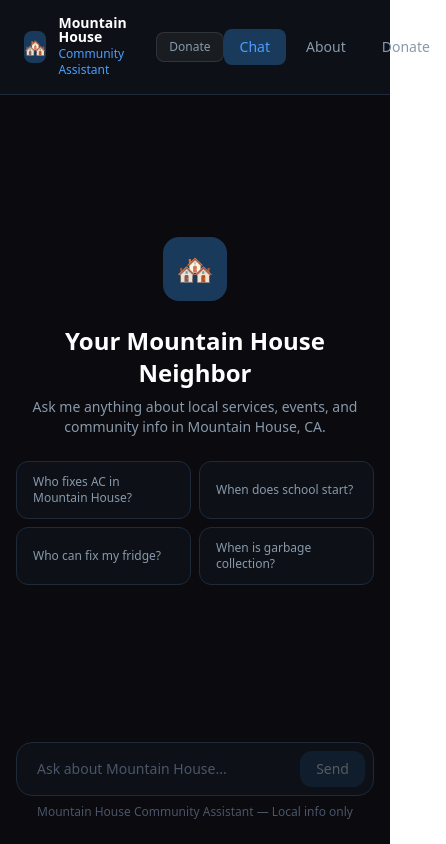
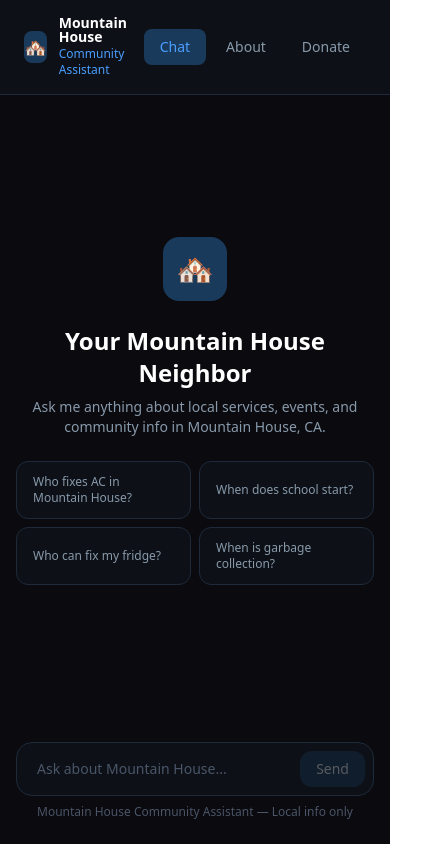
Before and after one commit to DaiwikV/mountain-house-app, a Next.js app: page / in a window 390 px wide. Shown: the whole page, 446 px wide, since content can reach past the window. Built offline with nearby package versions, Linux system fonts and the light colour scheme.

Commit message:
fix mobile header

```diff
--- a/app/page.tsx
+++ b/app/page.tsx
@@ -60,9 +60,9 @@ export default function Home() {
             <h1 className="text-white font-semibold text-sm leading-none">Mountain House</h1>
             <p className="text-[#4a9eff] text-xs mt-0.5">Community Assistant</p>
           </div>
-          <button
+        <button
             onClick={() => setPage('donate')}
-            className="ml-2 px-3 py-1.5 rounded-lg bg-white/5 border border-white/10 text-[#8899aa] text-xs hover:text-white hover:bg-white/10 transition-all"
+            className="ml-2 px-3 py-1.5 rounded-lg bg-white/5 border border-white/10 text-[#8899aa] text-xs hover:text-white hover:bg-white/10 transition-all hidden sm:block"
           >
             Donate
           </button>
```
